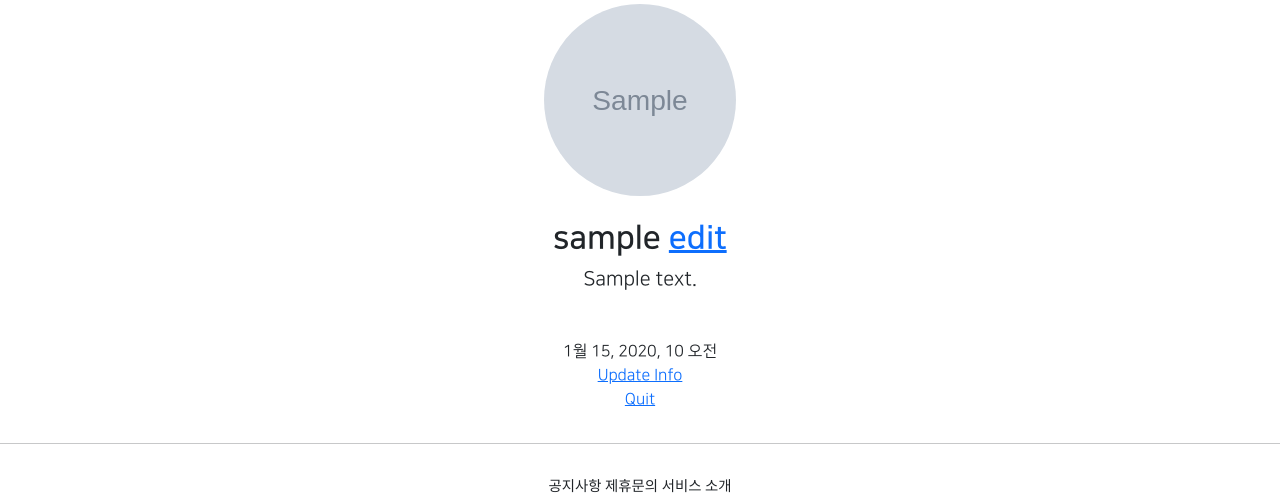
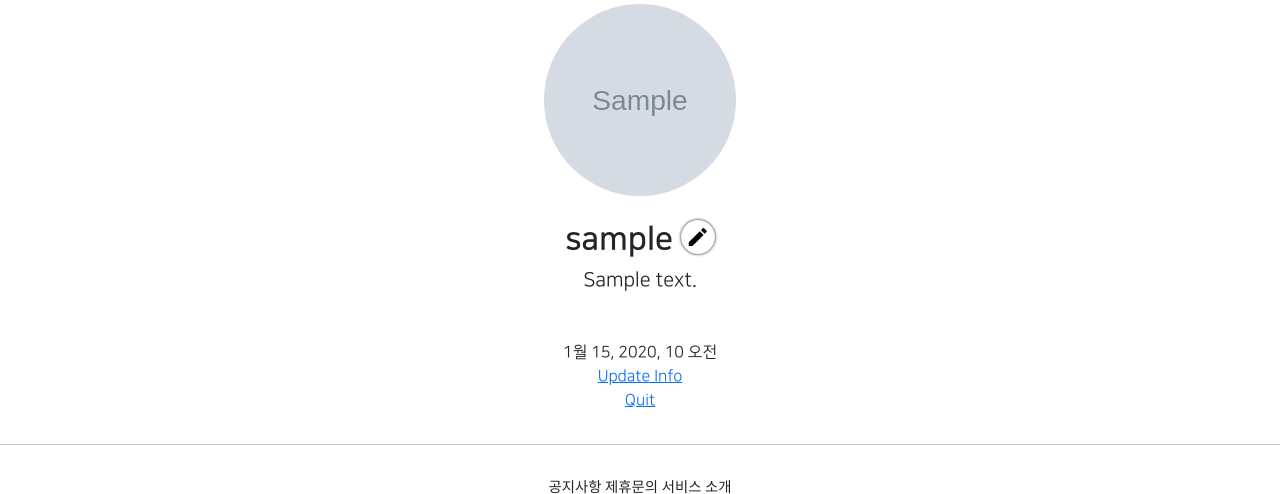
Before and after one commit to IHAGI-c/GIS_class_2, a Django app: page /accounts/detail/1 in a window 1280 px wide. Shown: the part 303-797 px from the top of the page. Run offline with Django 3.2, Linux system fonts and the light colour scheme; a user stored in the database is signed in; tables that the repository leaves empty hold one stand-in row (values such as "Sample post"); grey boxes marked "Sample" are stand-in pictures; parts of the project's set-up code (start-up, migrations or seed data) failed here and were passed over; some libraries are stand-ins or nearby versions.

Commit message:
7/29 class_2 class commit 1

```diff
--- a/accountapp/templates/accountapp/detail.html
+++ b/accountapp/templates/accountapp/detail.html
@@ -13,7 +13,8 @@
                 <h2 class="NNS_B">
                     {{ target_user.profile.nickname }}
                         {% if target_user == user  %}
-                        <a href="{% url 'profileapp:update' pk=target_user.profile.pk %}">
+                        <a href="{% url 'profileapp:update' pk=target_user.profile.pk %}"
+                        class="material-icons round_button">
                             edit
                         </a>
                         {% endif %}
--- a/static/base.css
+++ b/static/base.css
@@ -34,3 +34,16 @@
 .NNS_B{
     font-family: "NanumSquareB", cursive;
 }
+
+.round_button {
+    color : black;
+    text-decoration: none;
+    box-shadow: 0 0 3px black;
+    border-radius: 20rem;
+    padding: 0.3rem;
+}
+
+
+.round_button:hover {
+    color: dimgray;
+}
--- a/templates/head.html
+++ b/templates/head.html
@@ -15,6 +15,11 @@
 
     {# DEFAULT CSS LINK #}
     <link rel="stylesheet" type="text/css" href="{% static 'base.css' %}">
+
+    {# MATERIAL ICONS LINK #}
+    <link href="https://fonts.googleapis.com/css2?family=Material+Icons"
+      rel="stylesheet">
+
 
     <style>
         @font-face {
```
